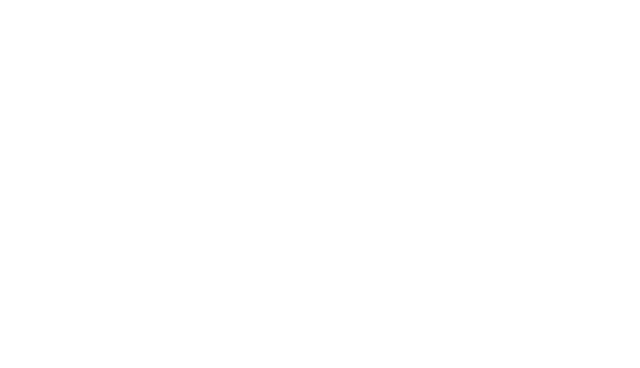
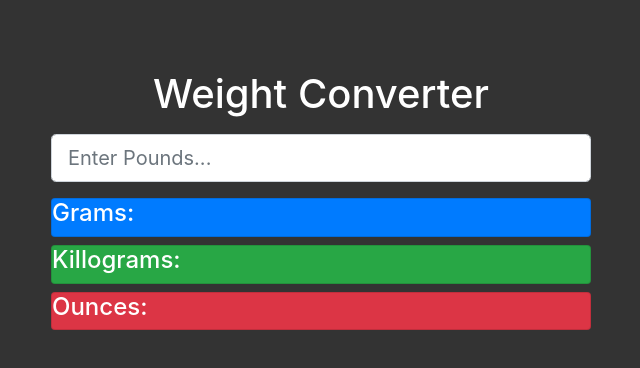
Before and after one commit to StanislavFedyna/weight-converter-app, a plain HTML site: page index.html in a window 1280 px wide. Shown: the whole page, without its empty margins (319-959 px from the left). Drawn offline with nearby package versions, Linux system fonts and the light colour scheme.

Commit message:
added main structure

```diff
--- a/css/style.css
+++ b/css/style.css
@@ -0,0 +1,10 @@
+body{
+  margin-top: 70px;
+  background: #333;
+  color: #fff;
+}
+
+.row{
+  display: flex;
+  justify-content: center;
+}
--- a/index.html
+++ b/index.html
@@ -4,12 +4,48 @@
 <head>
   <meta http-equiv="x-ua-compatible" content="ie=edge">
   <meta name="viewport" content="width=device-width, initial-scale=1.0" />
+  <link href="https://stackpath.bootstrapcdn.com/bootstrap/4.1.3/css/bootstrap.min.css" rel="stylesheet" integrity="sha384-MCw98/SFnGE8fJT3GXwEOngsV7Zt27NXFoaoApmYm81iuXoPkFOJwJ8ERdknLPMO"
+    crossorigin="anonymous">
   <link rel="stylesheet" href="css/style.css">
   <title>weight converter app</title>
 </head>
 
 <body>
+  <div class="container">
+    <div class="row">
+      <div class="col-md-6 ">
+        <h1 class="Display-4 text-center mb-3">Weight Converter</h1>
+        <form>
+          <div class="form-group">
+            <input type="number" id="lbsInput" class="form-control-lg  form-control" placeholder="Enter Pounds...">
+          </div>
+        </form>
+        <div id="output">
 
+          <div class="card bg-primary mb-2">
+            <div class="card-block">
+              <h4>Grams:</h4>
+              <div id="gramsOutput"></div>
+            </div>
+          </div>
+
+          <div class="card bg-success mb-2">
+            <div class="card-block">
+              <h4>Killograms:</h4>
+              <div id="kgOutput"></div>
+            </div>
+          </div>
+
+          <div class="card bg-danger">
+            <div class="card-block">
+              <h4>Ounces:</h4>
+              <div id="ozOutput"></div>
+            </div>
+          </div>
+        </div>
+      </div>
+    </div>
+  </div>
 </body>
 
 </html>
--- /dev/null
+++ b/js/main.js
@@ -0,0 +1,4 @@
+var lbsInput = document.getElementById('ibsInput');
+lbsInput.addEventListener('input') = function(){
+  console.log(123);
+}
```
